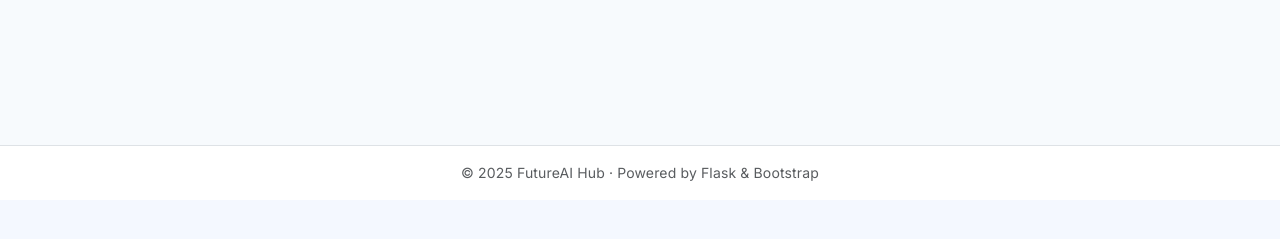
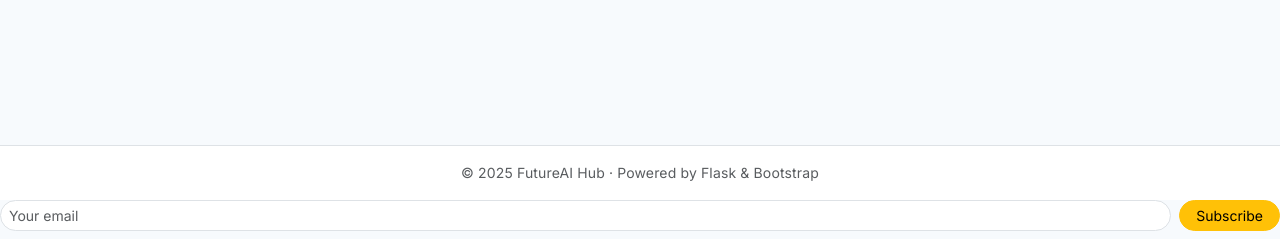
Before and after one commit to EPSILON996/futureai-hub, a Flask app: page / in a window 1280 px wide. Shown: the part 1051-1290 px from the top of the page. Before the commit the page ends 1232 px from the top, so only its background shows below. Run offline with Flask 3, Linux system fonts and the light colour scheme.

Commit message:
Update base.html

```diff
--- a/futureai-hub/templates/base.html
+++ b/futureai-hub/templates/base.html
@@ -213,6 +213,39 @@
 
 <script src="https://cdn.jsdelivr.net/npm/bootstrap@5.3.2/dist/js/bootstrap.bundle.min.js"></script>
 <script src="{{ url_for('static', filename='script.js') }}"></script>
+ <form id="subscribe-form" class="d-flex gap-2 justify-content-center" novalidate>
+  <input type="email" name="email" placeholder="Your email" class="form-control form-control-sm rounded-pill" required />
+  <button class="btn btn-warning btn-sm px-3 rounded-pill" type="submit">Subscribe</button>
+</form>
+<div id="subscribe-message" class="pt-2 small text-center"></div>
+
+<script>
+document.getElementById('subscribe-form').addEventListener('submit', function(e){
+  e.preventDefault();
+  const form = e.target;
+  const email = form.email.value;
+
+  fetch('/subscribe', {
+    method: 'POST',
+    headers: {'Content-Type': 'application/x-www-form-urlencoded'},
+    body: new URLSearchParams({email: email}),
+  })
+  .then(resp => resp.json())
+  .then(data => {
+    const messageDiv = document.getElementById('subscribe-message');
+    if(data.status === 'success'){
+      messageDiv.style.color = 'green';
+      form.reset();
+    } else {
+      messageDiv.style.color = 'red';
+    }
+    messageDiv.textContent = data.message;
+  })
+  .catch(() => {
+    document.getElementById('subscribe-message').textContent = 'An error occurred. Please try again.';
+  });
+});
+</script>
 
 </body>
 </html>
```
